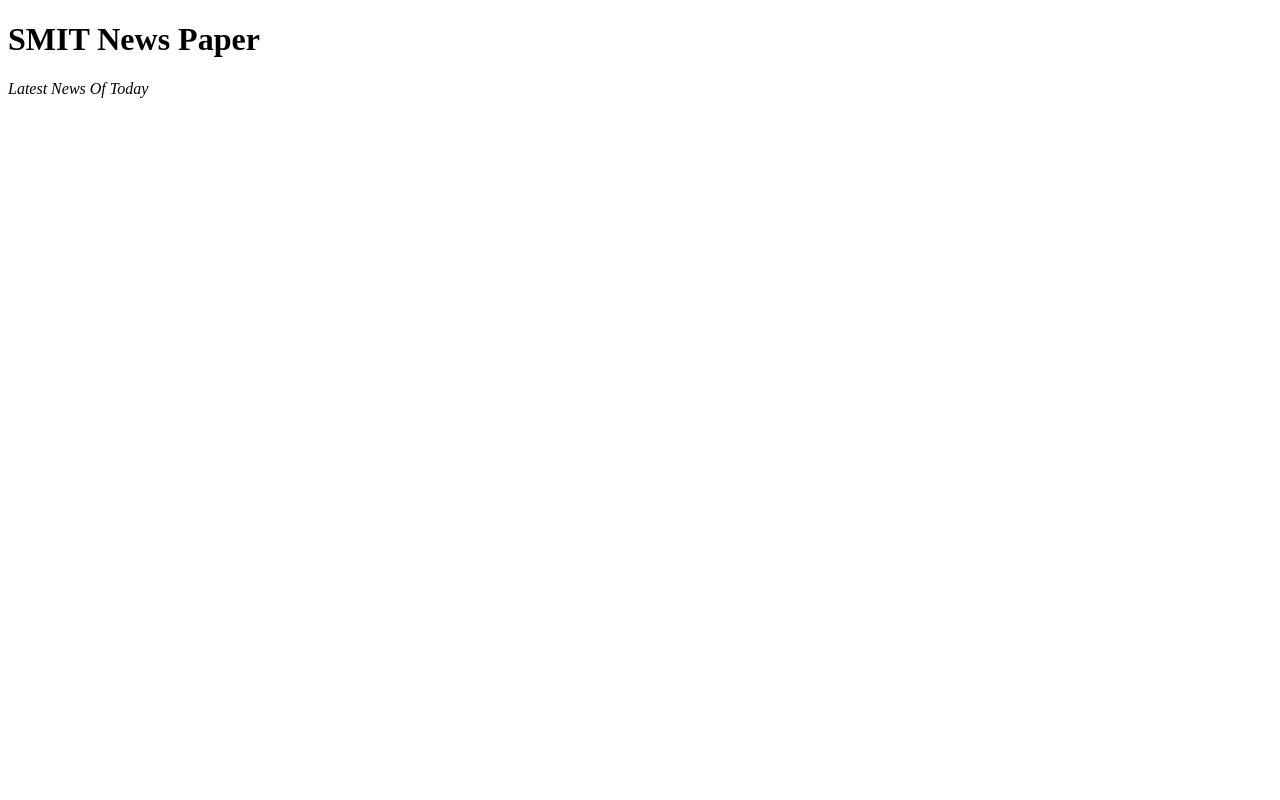
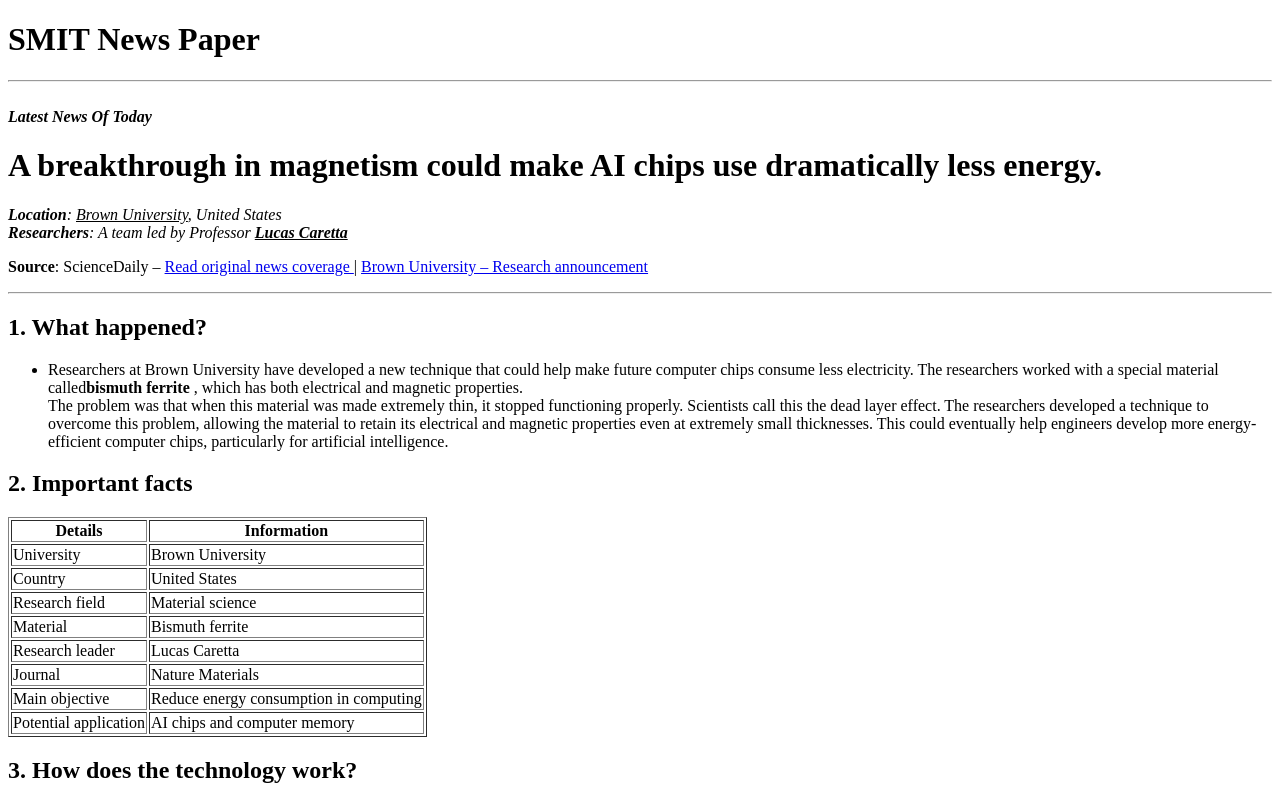
Before and after one commit to taimoorshoaib859/NEWS-HTML-SMIT, a plain HTML site: page index.html in a window 1280 px wide. Shown: the top 800 px of the page. Drawn offline with Linux system fonts and the light colour scheme.

Commit message:
finished

```diff
--- a/index.html
+++ b/index.html
@@ -7,6 +7,135 @@
   </head>
   <body>
     <h1>SMIT News Paper</h1>
-    <em>Latest News Of Today</em>
-  </body>
+    <hr />
+    <br />
+    <b
+      ><i><em>Latest</em> News Of Today</i></b
+    >
+    <h1>
+      A breakthrough in magnetism could make AI chips use dramatically less
+      energy.
+    </h1>
+    <i
+      ><b>Location</b>: <em><u>Brown University</u>, United States</em></i
+    >
+    <br />
+    <i
+      ><b>Researchers</b>: A team led by Professor
+      <strong><u> Lucas Caretta</u></strong>
+    </i>
+    <p>
+      <b> Source</b>: ScienceDaily –
+      <a
+        target="_blank"
+        href="https://www.sciencedaily.com/releases/2026/11/261111005853.htm"
+        >Read original news coverage
+      </a>
+      |
+      <a
+        target="_blank"
+        href="https://www.brown.edu/news/2026-10-28/multiferroic-dead-zone"
+        >Brown University – Research announcement</a
+      >
+    </p>
+    <hr />
+    <h2>1. What happened?</h2>
+    <p>
+      <ul><li>Researchers at Brown University have developed a new technique that could
+      help make future computer chips consume less electricity. The researchers
+      worked with a special material called<strong>bismuth ferrite</strong> ,
+      which has both electrical and magnetic properties.<br />
+      The problem was that when this material was made extremely thin, it
+      stopped functioning properly. Scientists call this the dead layer effect.
+      The researchers developed a technique to overcome this problem, allowing
+      the material to retain its electrical and magnetic properties even at
+      extremely small thicknesses. This could eventually help engineers develop
+      more energy-efficient computer chips, particularly for artificial
+      intelligence.</li>
+      </ul>
+    </p>
+        <h2>2. Important facts</h2>
+<table border="1">
+    <tr>
+        <th>Details</th>
+        <th>Information</th>
+    </tr>
+    <tr>
+        <td>University</td>
+        <td>Brown University</td>
+    </tr>
+    <tr>
+        <td>Country</td>
+        <td>United States</td>
+    </tr>
+    <tr>
+        <td>Research field</td>
+        <td>Material science</td>
+    </tr>
+    <tr>
+        <td>Material</td>
+        <td>Bismuth ferrite</td>
+    </tr>
+    <tr>
+        <td>Research leader</td>
+        <td>Lucas Caretta</td>
+    </tr>
+    <tr>
+        <td>Journal</td>
+        <td>Nature Materials</td>
+    </tr>
+    <tr>
+        <td>Main objective</td>
+        <td>Reduce energy consumption in computing</td>
+    </tr>
+    <tr>
+        <td>Potential application</td>
+        <td>AI chips and computer memory</td>
+    </tr>
+</table>
+<h2>3. How does the technology work?</h2>
+<img src="./NEWS.jfif" width="500" height="500"/>
+<p>The researchers used a special three-layer structure.
+</p>
+<ol>
+    <li><b>Base layer:</b> Provides support and helps maintain the material's atomic structure.</li>
+        <li><b>Bismuth ferrite:</b> Maintains its electrical and magnetic properties even when extremely thin.</li>
+    <li><b>Metallic layer:</b> Helps control unwanted electric fields.</li>
+
+</ol>
+<h2>
+    4. Why is this important?
+</h2>
+<p><strong>Artificial intelligence</strong> requires enormous computing resources. As <strong><abbr title="Artificial intelligence">AI</abbr></strong> systems become more advanced, the demand for electricity also increases.</p>
+<table border="1">
+    <tr><th>Potential advantages</th>
+    <th>Current limitations</th></tr>
+    <tr>
+        <td>Lower energy consumption</td>
+        <td>Still experimental</td>
+    </tr>
+    <tr>
+        <td>More efficient memory</td>
+        <td>Not commercially available</td>
+    </tr>
+    <tr>
+        <td>Potentially faster components</td>
+        <td>More engineering is needed</td>
+    </tr>
+    <tr>
+        <td>Better chip integration</td>
+        <td>No demonstrated commercial chip yet</td>
+    </tr>
+</table>
+<br>
+    <b>Important analysis:</b><i>This is a laboratory research breakthrough, not a finished <strong><abbr title="Artificial intelligence">AI</abbr></strong> chip. Researchers have demonstrated promising material properties, but actual electricity savings in commercial computers have not yet been established</i>
+
+    <h2>6. My analysis</h2>
+    <p>This discovery is interesting because the future of artificial intelligence is not only about developing more powerful software. It is also about developing hardware that can run <strong><abbr title="Artificial intelligence">AI</abbr></strong> systems more efficiently.
+
+If researchers successfully turn this material into practical computer components, it could help reduce the energy required by future computing systems.
+
+However, commercial applications may take years of additional research and engineering.</p>
+
+</body>
 </html>
```
Also changed, not shown: NEWS.jfif (added).
